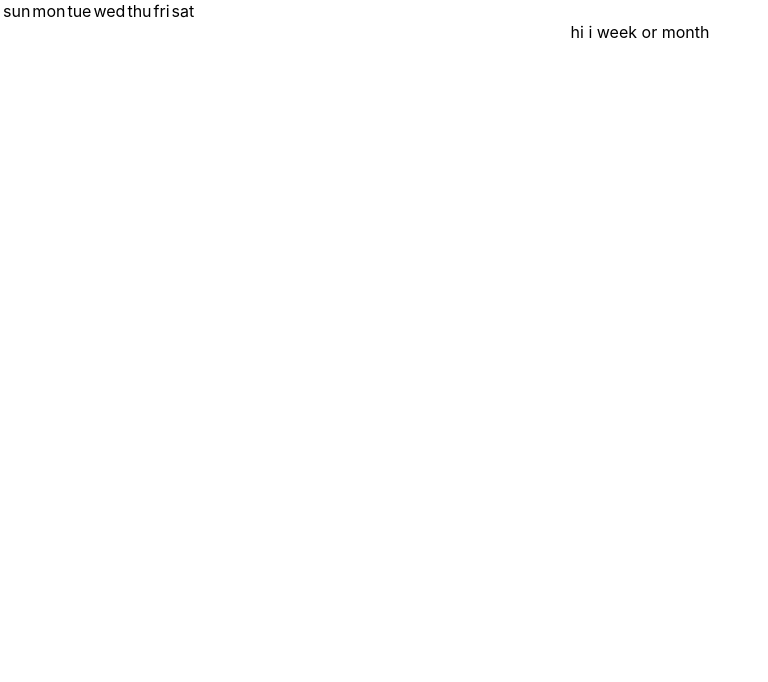
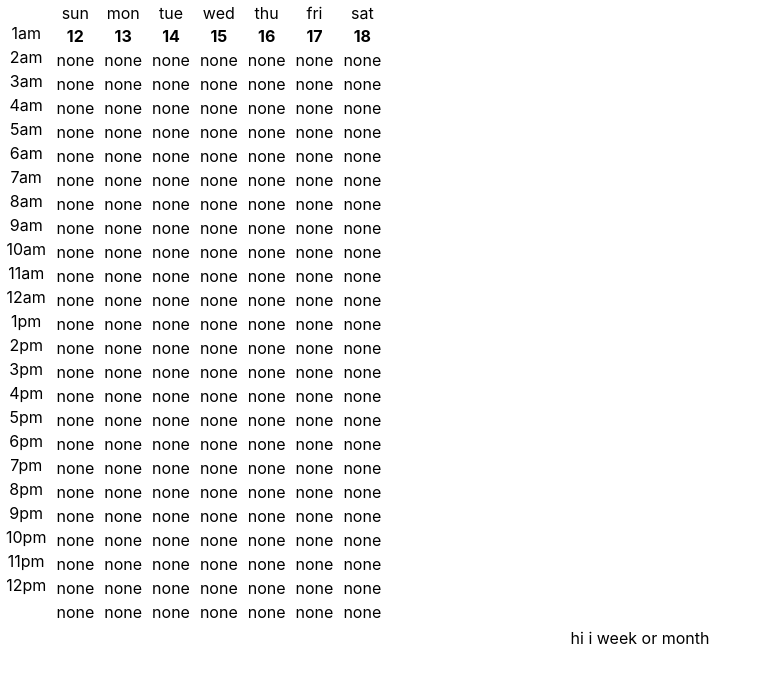
Before and after one commit to YroslavOne/meeting-calendar, a React (Create React App) app in the folder my-app/: page / in a window 1280 px wide. Shown: the top 682 px of the page, without its empty margins (0-768 px from the left). Built offline with nearby package versions, Linux system fonts and the light colour scheme.

Commit message:
17,11 20,02,2024

```diff
--- a/my-app/src/components/appComponents/mainComponents/CalendarComponents/WeekOrMonth.js
+++ b/my-app/src/components/appComponents/mainComponents/CalendarComponents/WeekOrMonth.js
@@ -16,7 +16,7 @@ return(
     <div>
         <Month/>
         <Week/>
-        <MonthByDay date={dateValue}/>
+
         hi i week or month
     </div>
 )
--- a/my-app/src/components/appComponents/mainComponents/CalendarComponents/weekOrMonth/MonthByDay.js
+++ b/my-app/src/components/appComponents/mainComponents/CalendarComponents/weekOrMonth/MonthByDay.js
@@ -1,5 +1,5 @@
-function MonthByDay(props) {
-  const date = props.date;
+function MonthByDay(dateForCalculations) {
+  const date = dateForCalculations;
   const today = new Date();
   console.log(date)
   let everyDayWeekList = [];
@@ -186,7 +186,7 @@ function MonthByDay(props) {
       });
     }
   }
-   console.log(everyDayWeekList)
+   return(everyDayWeekList)
 }
 
 export default MonthByDay;
--- a/my-app/src/components/appComponents/mainComponents/CalendarComponents/weekOrMonth/Week.js
+++ b/my-app/src/components/appComponents/mainComponents/CalendarComponents/weekOrMonth/Week.js
@@ -1,22 +1,116 @@
-function Week(){
-    const dayForWeek = ["", "sun", "mon", "tue", "wed", "thu", "fri", "sat"];
+import MonthByDay from "./MonthByDay";
 
+function Week() {
+  let dateForCalculations = new Date();
+  let tasks = [
+    {
+      title: "title",
+      meetingType: "Project Meeting",
+      dayWeek: "friday",
+      date: new Date(2024, 2, 13),
+      startTime: 10,
+      endTime: 12,
+      location: "add location",
+      description: "Add Description",
+    },
+    {
+      title: "title",
+      meetingType: "Project Meeting",
+      dayWeek: "friday",
+      date: new Date(2024, 2, 13, 10, 45),
+      startDate: new Date(2024, 2, 13, 10, 45),
+      endDate: new Date(2024, 2, 13, 11, 45),
+      location: "add location",
+      description: "Add Description",
+    },
+    {
+      title: "title",
+      meetingType: "Project Meeting",
+      dayWeek: "friday",
+      date: new Date(2024, 2, 13),
+      startTime: 10,
+      endTime: 12,
+      location: "add location",
+      description: "Add Description",
+    },
+  ];
 
-    // function generationDayForWeek(){
-    //     return(
+  console.log(tasks);
+  console.log(dateForCalculations.getDay());
 
-    //     )
+  let oneMonth = MonthByDay(dateForCalculations);
+  let numberWeek = oneMonth.filter(
+    (filterOneMonth) =>
+      filterOneMonth.month === dateForCalculations.getMonth() &&
+      filterOneMonth.day === dateForCalculations.getDate()
+  );
+  console.log(numberWeek[0].week);
+  // let oneWeekByDay =  oneMonth.filter((filterOneMonth)=> )
+  let weekByDay = oneMonth.filter(
+    (filterOneMonth) => filterOneMonth.week === numberWeek[0].week
+  );
+  console.log(weekByDay);
+  weekByDay.unshift({
+    yaer: 2023,
+    month: 0,
+    day: undefined,
+    dayWeek: 1,
+    week: 1,
+    today: 1,
+  });
 
+  const dayForWeek = [
+    { dayWeek: "" },
+    { dayWeek: "sun" },
+    { dayWeek: "mon" },
+    { dayWeek: "tue" },
+    { dayWeek: "wed" },
+    { dayWeek: "thu" },
+    { dayWeek: "fri" },
+    { dayWeek: "sat" },
+  ];
+  let hoursPerDay = [];
+  for (let i = 0; i < 2; i++) {
+    let dayOrEvening = i === 0 ? "am" : "pm";
+    for (let i = 1; i <= 12; i++) {
+      hoursPerDay.push(i + dayOrEvening);
+    }
+  }
 
-    // }
+  let generationDayForWeek = weekByDay.map((objWeekByDay, index) => {
+    return (
+      <td>
+        {dayForWeek[index].dayWeek}
+        <th>{objWeekByDay.day}</th>
+       { objWeekByDay.day === undefined?
+(hoursPerDay.map((hour) => (
+    <tr>
+      <td>{hour}</td>
+    </tr>
+  ))):
+           ( hoursPerDay.map((hour) => (
+                <tr>
+                  <td>none</td>
+                </tr>
+              )))
+        }
 
-    let generationDayForWeek = dayForWeek.map((objDayForWeek) => {return (<td>{objDayForWeek}</td>)})
+      </td>
+    );
+  });
 
-    return(
-        <div>
-            {generationDayForWeek}
+  return (
+    <table>
+      {/* <td>
+        none
+        <tr>same none</tr>
+        {hoursPerDay.map((hour) => (
+          <tr>{hour}</tr>
+        ))}
+      </td> */}
 
-        </div>
-    )
+      {generationDayForWeek}
+    </table>
+  );
 }
-export default Week
+export default Week;
```
